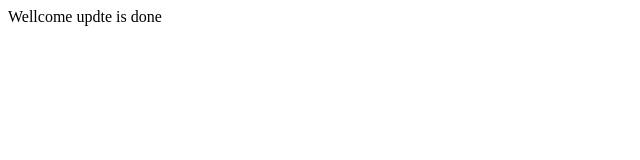
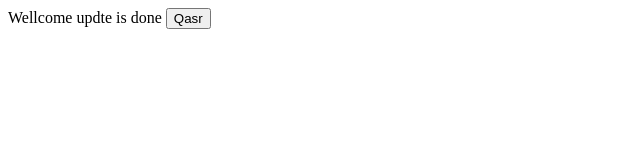
Before and after one commit to ejazsaeed46/localrepo, a plain HTML site: page index.html in a window 1280 px wide. Shown: the whole page, without its empty margins (0-640 px from the left). Drawn offline with Linux system fonts and the light colour scheme.

Commit message:
add new buttom

```diff
--- a/index.html
+++ b/index.html
@@ -1 +1 @@
-<p> Wellcome  updte is done</p>
+<p> Wellcome  updte is done <button> Qasr</button></p>
```
